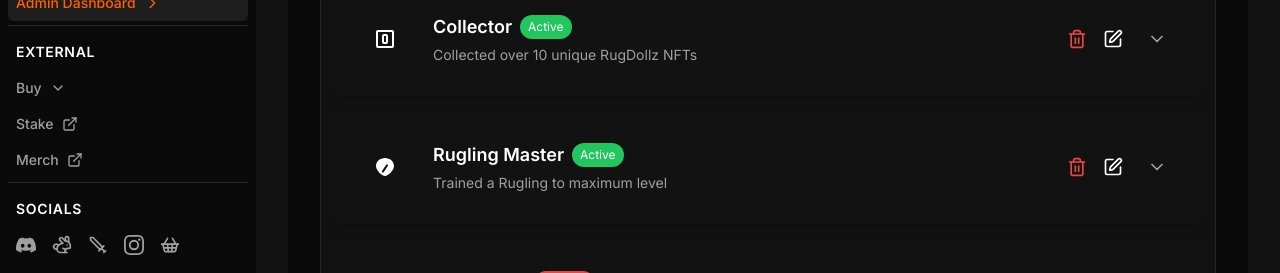
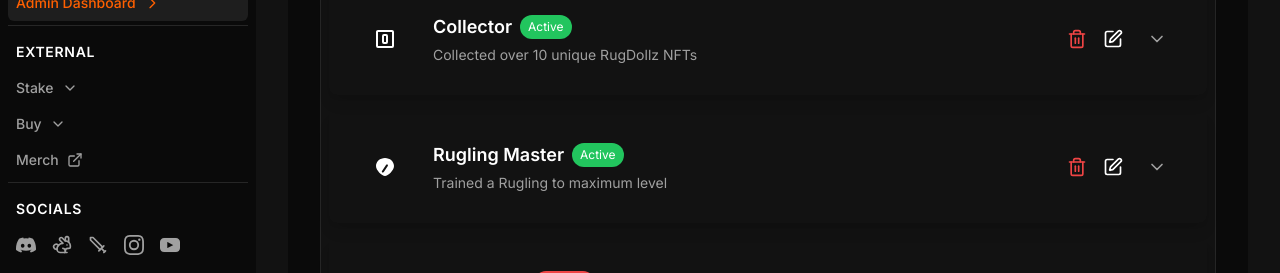
Before and after one commit to LatinGeek/rugdollz-central-hub, a Next.js app: page /badge-management in a window 1280 px wide. Shown: the part 527-800 px from the top of the page. Built offline with nearby package versions, Linux system fonts and the light colour scheme.

Commit message:
[FEATURE] [Navigation] Update Stake links / Update Social Links

```diff
--- a/app/components/Navigation.tsx
+++ b/app/components/Navigation.tsx
@@ -3,7 +3,7 @@
 import Link from 'next/link'
 import { usePathname } from 'next/navigation'
 import { useState } from 'react'
-import { ExternalLink, ChevronDown, Sword, ShoppingBasket, Rabbit } from 'lucide-react'
+import { ExternalLink, ChevronDown, Sword, Rabbit } from 'lucide-react'
 
 const HARDCODED_ADDRESS = '0x158a9e87156B6605B6f23bb8f4A8E4F47fc67f1c'
 
@@ -22,16 +22,20 @@ const navigation = [
 ]
 
 const externalLinks = [
-  { name: 'Stake', href: 'https://stake.rugdollz.com', icon: ExternalLink },
-  { name: 'Merch', href: 'https://merch.rugdollz.com', icon: ExternalLink },
+  { name: 'Merch', href: 'https://ruglabsnft.myshopify.com/', icon: ExternalLink },
+]
+
+const stakeLinks = [
+  { name: '$RUGZ', href: 'https://stake.ruglabzproject.com/', icon: ExternalLink },
+  { name: '$RBLZ', href: 'https://stakerlbz.stakeaway.io/', icon: ExternalLink },
 ]
 
 const buyLinks = [
-  { name: 'RugDollz OG', href: 'https://opensea.io/collection/officialrugdollz', icon: ExternalLink },
-  { name: 'RugDollz 3D', href: 'https://opensea.io/collection/rugdollz-3d', icon: ExternalLink },
-  { name: 'RugDollz Social', href: 'https://opensea.io/collection/rugdollz-social', icon: ExternalLink },
+  { name: 'RugDollz OG', href: 'https://magiceden.io/collections/ethereum/0x291ac379af66e25bd8488b3154f076b27b9f9e36', icon: ExternalLink },
+  { name: 'RugDollz 3D', href: 'https://magiceden.io/collections/ethereum/0xf4960b243bfef0cb2c1278d61ec6abca47e4c9fb', icon: ExternalLink },
+  { name: 'RugDollz Social', href: 'https://magiceden.io/collections/ethereum/0x2da9c39419d2213bd986dfbf64e80b2667a0b300', icon: ExternalLink },
   { name: 'RugDollz Exclusive', href: 'https://opensea.io/collection/rugdollz-exclusive', icon: ExternalLink },
-  { name: 'Doruzu', href: 'https://magiceden.io/collections/apechain/0x125e213B5CfC84dBaD82BEDeF7B2e28697f62b3C', icon: ExternalLink },
+  { name: 'Doruzu', href: 'https://magiceden.io/collections/apechain/0x125e213b5cfc84dbad82bedef7b2e28697f62b3c', icon: ExternalLink },
 ]
 
 const socialLinks = [
@@ -64,9 +68,12 @@ const socialLinks = [
     ),
   },
   {
-    name: 'Store',
-    href: 'https://ruglabsnft.myshopify.com/',
-    icon: ShoppingBasket
+    name: 'Youtube Channel',
+    href: 'https://www.youtube.com/@TheRugDollzGame',
+    icon: (props: React.SVGProps<SVGSVGElement>) => (
+        <svg className="h-5 w-5" height="64px" width="64px" version="1.1" id="Layer_1"  viewBox="0 0 461.001 461.001" {...props} fill="currentColor" stroke="#ffffff"><g id="SVGRepo_bgCarrier" ></g><g id="SVGRepo_tracerCarrier"  ></g><g id="SVGRepo_iconCarrier"> <g> <path  d="M365.257,67.393H95.744C42.866,67.393,0,110.259,0,163.137v134.728 c0,52.878,42.866,95.744,95.744,95.744h269.513c52.878,0,95.744-42.866,95.744-95.744V163.137 C461.001,110.259,418.135,67.393,365.257,67.393z M300.506,237.056l-126.06,60.123c-3.359,1.602-7.239-0.847-7.239-4.568V168.607 c0-3.774,3.982-6.22,7.348-4.514l126.06,63.881C304.363,229.873,304.298,235.248,300.506,237.056z"></path> </g> </g></svg>
+      ),
+
   },
 ]
 
@@ -83,6 +90,7 @@ export function Navigation() {
   const [isMobileMenuOpen, setIsMobileMenuOpen] = useState(false)
   const [isAdminMenuOpen, setIsAdminMenuOpen] = useState(false)
   const [isBuyMenuOpen, setIsBuyMenuOpen] = useState(false)
+  const [isStakeMenuOpen, setIsStakeMenuOpen] = useState(false)
 
   const isAdminPath = pathname.startsWith('/admin') ||
                      pathname.startsWith('/badge-management') ||
@@ -166,6 +174,33 @@ export function Navigation() {
                 <h3 className="px-2 text-sm font-semibold text-[rgb(var(--text-primary))] tracking-wider uppercase mb-2">
                   External
                 </h3>
+                {/* Stake Dropdown */}
+                <div className="relative">
+                  <button
+                    onClick={() => setIsStakeMenuOpen(!isStakeMenuOpen)}
+                    className="w-full group flex items-center px-2 py-2 text-sm font-medium rounded-md text-[rgb(var(--text-secondary))] hover:bg-[rgb(var(--bg-light))] hover:text-[rgb(var(--text-primary))]"
+                  >
+                    <span>Stake</span>
+                    <ChevronDown className={`ml-2 h-4 w-4 transition-transform ${isStakeMenuOpen ? 'rotate-180' : ''}`} />
+                  </button>
+                  {isStakeMenuOpen && (
+                    <div className="ml-4 mt-1 space-y-1">
+                      {stakeLinks.map((item) => (
+                        <a
+                          key={item.name}
+                          href={item.href}
+                          target="_blank"
+                          rel="noopener noreferrer"
+                          className="group flex items-center px-2 py-2 text-sm font-medium rounded-md text-[rgb(var(--text-secondary))] hover:bg-[rgb(var(--bg-light))] hover:text-[rgb(var(--text-primary))]"
+                        >
+                          <span>{item.name}</span>
+                          <item.icon className="ml-2 h-4 w-4 text-[rgb(var(--text-secondary))] group-hover:text-[rgb(var(--text-primary))]" />
+                        </a>
+                      ))}
+                    </div>
+                  )}
+                </div>
+
                 {/* Buy Dropdown */}
                 <div className="relative">
                   <button
@@ -342,6 +377,33 @@ export function Navigation() {
               <h3 className="px-3 text-sm font-semibold text-[rgb(var(--text-primary))] tracking-wider uppercase mb-2">
                 External
               </h3>
+              {/* Mobile Stake Dropdown */}
+              <div className="relative">
+                <button
+                  onClick={() => setIsStakeMenuOpen(!isStakeMenuOpen)}
+                  className="w-full flex items-center px-3 py-2 text-base font-medium rounded-md text-[rgb(var(--text-secondary))] hover:bg-[rgb(var(--bg-light))] hover:text-[rgb(var(--text-primary))]"
+                >
+                  <span>Stake</span>
+                  <ChevronDown className={`ml-2 h-4 w-4 transition-transform ${isStakeMenuOpen ? 'rotate-180' : ''}`} />
+                </button>
+                {isStakeMenuOpen && (
+                  <div className="ml-4 mt-1 space-y-1">
+                    {stakeLinks.map((item) => (
+                      <a
+                        key={item.name}
+                        href={item.href}
+                        target="_blank"
+                        rel="noopener noreferrer"
+                        className="flex items-center px-3 py-2 text-base font-medium rounded-md text-[rgb(var(--text-secondary))] hover:bg-[rgb(var(--bg-light))] hover:text-[rgb(var(--text-primary))]"
+                      >
+                        <span>{item.name}</span>
+                        <item.icon className="ml-2 h-4 w-4 text-[rgb(var(--text-secondary))]" />
+                      </a>
+                    ))}
+                  </div>
+                )}
+              </div>
+
               {/* Mobile Buy Dropdown */}
               <div className="relative">
                 <button
```
